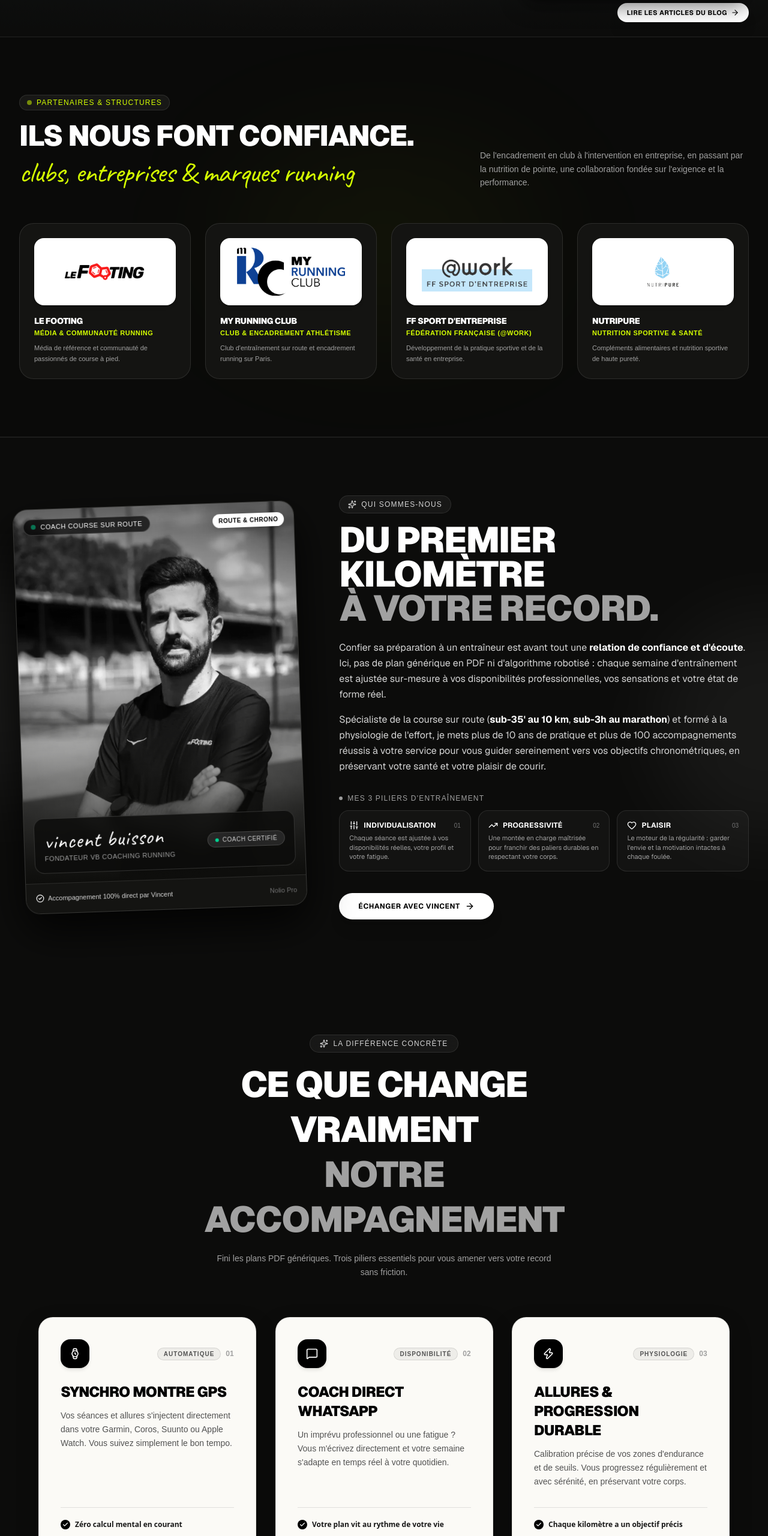
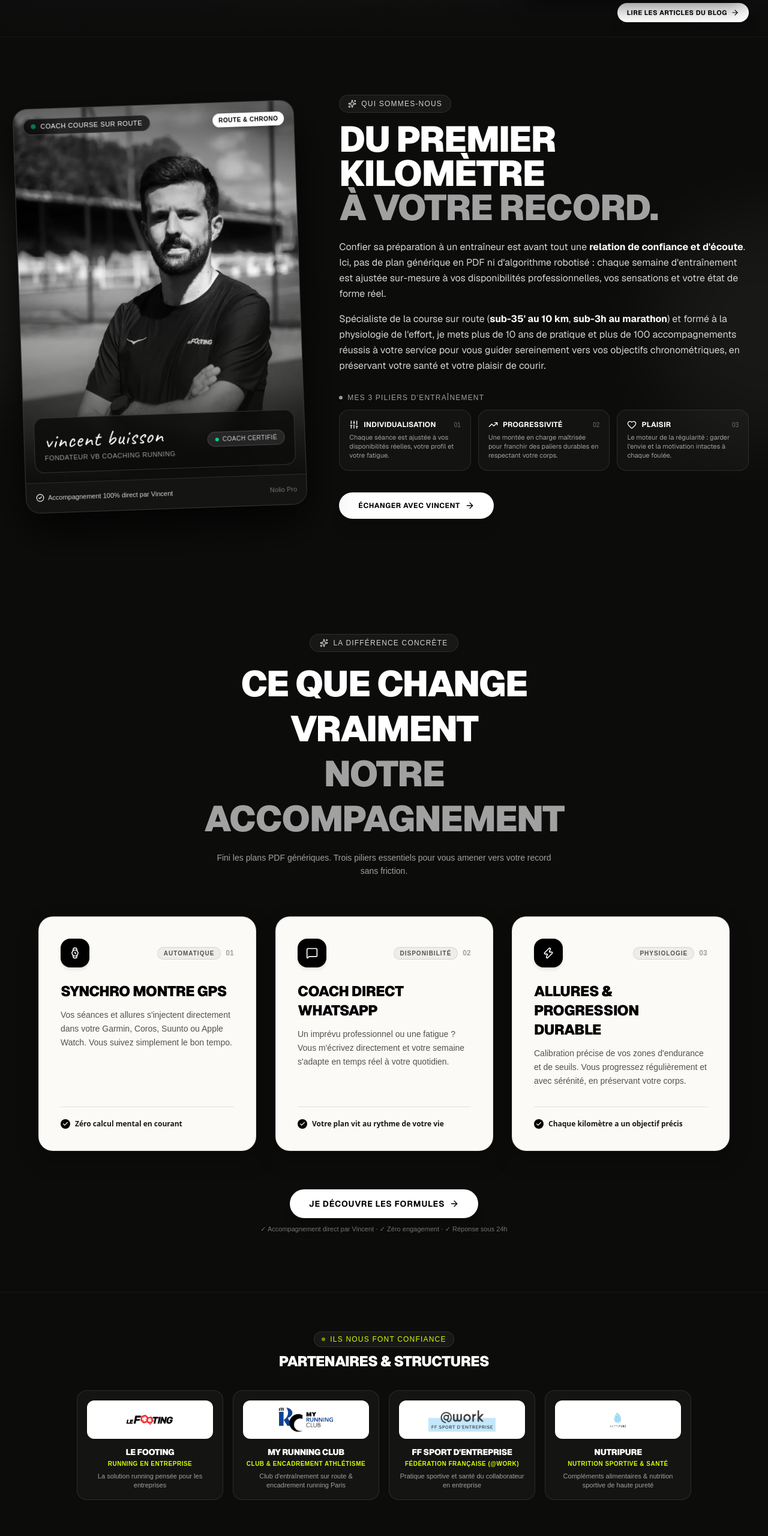
Before and after one commit to seazeau/vincentbuisson, a Next.js app: page / in a window 1280 px wide. Shown: the part 848-3409 px from the top of the page at 60% size. Built offline with nearby package versions, Linux system fonts and the light colour scheme; a web font is replaced by a local one.

Commit message:
feat: adjust trust section directly under 3 pillars as compact cards, update Le Footing text

```diff
--- a/src/app/a-propos/page.tsx
+++ b/src/app/a-propos/page.tsx
@@ -226,15 +226,13 @@ export default function AProposPage() {
                 </p>
               </Tilt3DCard>
             </div>
+
+            {/* Directement sous les 3 piliers : Petites cartes Partenaires & Structures */}
+            <div className="mt-14 sm:mt-16 pt-10 border-t border-[#262622]">
+              <TrustSection />
+            </div>
           </div>
-        </div>
 
-        {/* Section Confiance & Partenaires */}
-        <div className="my-16 sm:my-20">
-          <TrustSection />
-        </div>
-
-        <div className="max-w-7xl mx-auto px-4 sm:px-6 lg:px-8">
           {/* Bottom CTA */}
           <div className="bg-[#141412] border border-[#2a2a26] rounded-3xl p-8 sm:p-14 text-center">
             <h2 className="text-3xl sm:text-5xl font-black uppercase text-white mb-3">
--- a/src/app/page.tsx
+++ b/src/app/page.tsx
@@ -134,14 +134,18 @@ export default function HomePage() {
         {/* 1. Hero: Clouds Background, Giant Volt Letters, Slogan & Vertical List */}
         <Hero />
 
-        {/* 2. Ils nous font confiance (Le Footing, My Running Club, FF Sport d'Entreprise, Nutripure) */}
-        <TrustSection />
-
-        {/* 3. Philosophie & Légitimité du Coach (Vincent Buisson, Photo 3D, Science & Bitume) */}
+        {/* 2. Philosophie & Légitimité du Coach (Vincent Buisson, Photo 3D, Science & Bitume) */}
         <About3DSection />
 
         {/* 3. Bénéfices Concrets vs Caractéristiques (Tableau de transformation sans blabla) */}
         <BenefitsTableSection />
+
+        {/* 3b. Partenaires & Structures de Confiance (Directement sous les 3 piliers) */}
+        <section className="py-12 sm:py-16 bg-[#0c0c0b] border-b border-white/5 relative">
+          <div className="max-w-7xl mx-auto px-4 sm:px-6 lg:px-8">
+            <TrustSection />
+          </div>
+        </section>
 
         {/* 4. Témoignages des Athlètes en Cylindre 3D Spatial (Antoine, Léo, Patrizia, Thomas, Sarah, Camille) */}
         <TestimonialsSection />
--- a/src/components/TrustSection.tsx
+++ b/src/components/TrustSection.tsx
@@ -7,105 +7,95 @@ interface Partner {
   name: string;
   category: string;
   logo: string;
-  aspect: string;
   desc: string;
 }
 
 const PARTNERS: Partner[] = [
   {
     name: "Le Footing",
-    category: "Média & Communauté Running",
+    category: "Running en Entreprise",
     logo: "/images/logos/le-footing.png",
-    aspect: "aspect-[1024/380]",
-    desc: "Média de référence et communauté de passionnés de course à pied.",
+    desc: "La solution running pensée pour les entreprises",
   },
   {
     name: "My Running Club",
     category: "Club & Encadrement Athlétisme",
     logo: "/images/logos/my-running-club.png",
-    aspect: "aspect-[1024/457]",
-    desc: "Club d'entraînement sur route et encadrement running sur Paris.",
+    desc: "Club d'entraînement sur route & encadrement running Paris",
   },
   {
     name: "FF Sport d'Entreprise",
     category: "Fédération Française (@work)",
     logo: "/images/logos/ff-sport-entreprise.png",
-    aspect: "aspect-[1024/363]",
-    desc: "Développement de la pratique sportive et de la santé en entreprise.",
+    desc: "Pratique sportive et santé du collaborateur en entreprise",
   },
   {
     name: "Nutripure",
     category: "Nutrition Sportive & Santé",
     logo: "/images/logos/nutripure.png",
-    aspect: "aspect-square",
-    desc: "Compléments alimentaires et nutrition sportive de haute pureté.",
+    desc: "Compléments alimentaires & nutrition sportive de haute pureté",
   },
 ];
 
-export default function TrustSection() {
+interface TrustSectionProps {
+  className?: string;
+  title?: string;
+  subtitle?: string;
+}
+
+export default function TrustSection({
+  className = "",
+  title = "Partenaires & Structures",
+  subtitle = "ILS NOUS FONT CONFIANCE",
+}: TrustSectionProps) {
   return (
-    <section className="py-16 sm:py-24 bg-[#0a0a09] border-y border-white/10 relative overflow-hidden select-none">
-      {/* Subtle ambient lighting */}
-      <div className="absolute top-1/2 left-1/2 -translate-x-1/2 -translate-y-1/2 w-[500px] h-[250px] bg-[#d4ff00]/5 blur-[120px] pointer-events-none rounded-full" />
-
-      <div className="max-w-7xl mx-auto px-4 sm:px-6 lg:px-8 relative z-10">
-
-        {/* Header */}
-        <div className="flex flex-col md:flex-row md:items-end justify-between gap-6 mb-10 sm:mb-14">
-          <div>
-            <div className="inline-flex items-center gap-2 px-3 py-1 rounded-full bg-[#181816] border border-white/10 text-xs font-mono-tech uppercase tracking-widest text-[#d4ff00] mb-3">
-              <span className="w-2 h-2 rounded-full bg-[#d4ff00] animate-pulse" />
-              <span>PARTENAIRES &amp; STRUCTURES</span>
+    <div className={`w-full select-none ${className}`}>
+      {/* Header compact & élégant */}
+      <div className="text-center mb-6 sm:mb-8">
+        <div className="inline-flex items-center gap-2 px-3 py-1 rounded-full bg-[#181816] border border-white/10 text-[10px] sm:text-xs font-mono-tech uppercase tracking-widest text-[#d4ff00] mb-2">
+          <span className="w-1.5 h-1.5 rounded-full bg-[#d4ff00] animate-pulse" />
+          <span>{subtitle}</span>
         </div>
-            <h2 className="text-3xl sm:text-5xl font-black uppercase tracking-tight text-white leading-tight">
-              Ils nous font confiance. <br />
-              <span className="font-hand text-3xl sm:text-5xl text-[#d4ff00] font-normal lowercase">
-                clubs, entreprises &amp; marques running
-              </span>
-            </h2>
-          </div>
-          <p className="text-xs sm:text-sm text-neutral-400 font-mono-tech max-w-md leading-relaxed">
-            De l&apos;encadrement en club à l&apos;intervention en entreprise, en passant par la nutrition de pointe, une collaboration fondée sur l&apos;exigence et la performance.
-          </p>
+        <h3 className="text-lg sm:text-2xl font-black uppercase text-white tracking-tight">
+          {title}
+        </h3>
       </div>
 
-        {/* 4 Cards Grid */}
-        <div className="grid grid-cols-2 lg:grid-cols-4 gap-4 sm:gap-6">
+      {/* 4 Petites Cartes Grid */}
+      <div className="grid grid-cols-2 lg:grid-cols-4 gap-3 sm:gap-4 max-w-5xl mx-auto">
         {PARTNERS.map((partner, idx) => (
           <div
             key={idx}
-              className="bg-[#141412] border border-white/10 hover:border-[#d4ff00]/50 rounded-2xl sm:rounded-3xl p-5 sm:p-6 flex flex-col justify-between transition-all duration-300 hover:scale-[1.02] hover:shadow-xl hover:shadow-[#d4ff00]/5 group"
+            className="bg-[#141412] border border-white/10 hover:border-[#d4ff00]/40 rounded-2xl p-3 sm:p-4 flex flex-col justify-between transition-all duration-300 hover:-translate-y-1 hover:shadow-lg hover:shadow-[#d4ff00]/5 group"
           >
             {/* White badge frame for maximum logo clarity */}
-              <div className="w-full h-24 sm:h-28 bg-white rounded-xl sm:rounded-2xl p-4 flex items-center justify-center shadow-md group-hover:shadow-lg transition-transform duration-300 group-hover:scale-[1.03] overflow-hidden">
-                <div className="relative w-full h-full flex items-center justify-center">
+            <div className="w-full h-14 sm:h-16 bg-white rounded-xl p-2 sm:p-2.5 flex items-center justify-center shadow-sm group-hover:shadow transition-transform duration-300 overflow-hidden">
               <Image
                 src={partner.logo}
                 alt={`${partner.name} - Partenaire VB Coaching Running`}
-                    width={260}
-                    height={110}
-                    className="object-contain max-h-16 sm:max-h-20 max-w-[90%] w-auto h-auto transition-transform duration-300 group-hover:scale-105"
+                width={200}
+                height={70}
+                className="object-contain max-h-8 sm:max-h-10 max-w-[85%] w-auto h-auto transition-transform duration-300 group-hover:scale-105"
               />
-                </div>
             </div>
 
             {/* Text Info */}
-              <div className="pt-4 text-center sm:text-left flex-grow flex flex-col justify-end">
+            <div className="pt-3 text-center flex-grow flex flex-col justify-between">
+              <div>
                 <div className="text-xs sm:text-sm font-black uppercase tracking-tight text-white group-hover:text-[#d4ff00] transition-colors truncate">
                   {partner.name}
                 </div>
-                <div className="text-[10px] sm:text-[11px] font-mono-tech text-[#d4ff00] font-bold uppercase tracking-wider mt-0.5 truncate">
+                <div className="text-[10px] font-mono-tech text-[#d4ff00] font-semibold uppercase tracking-wider mt-0.5 truncate">
                   {partner.category}
                 </div>
-                <p className="text-[11px] text-neutral-400 font-mono-tech mt-2 leading-relaxed hidden sm:line-clamp-2">
+              </div>
+              <p className="text-[11px] text-neutral-400 font-mono-tech mt-1.5 leading-snug">
                 {partner.desc}
               </p>
             </div>
           </div>
         ))}
       </div>
-
     </div>
-    </section>
   );
 }
```
Lines whose indentation alone changed are shown as unchanged.
